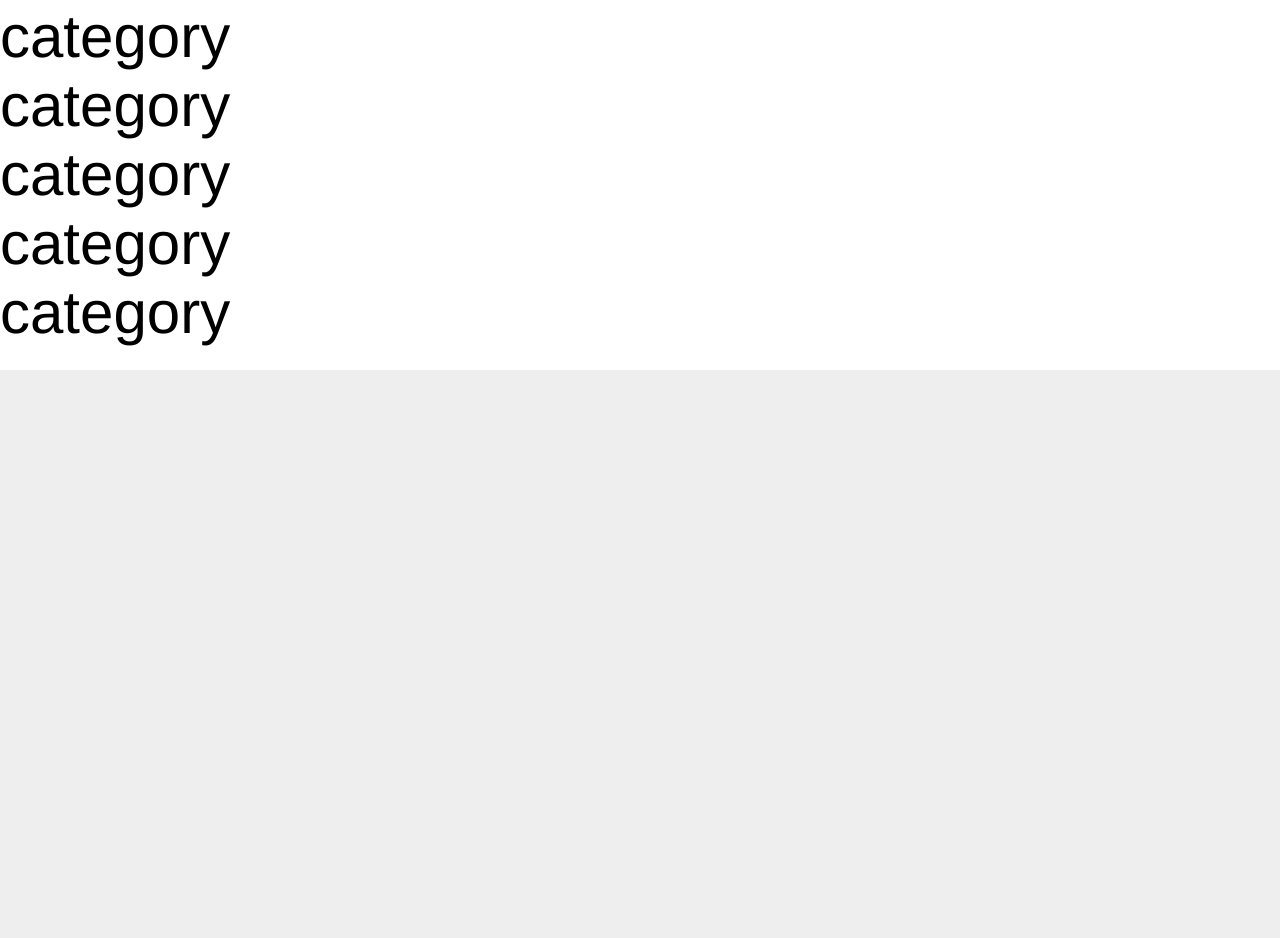
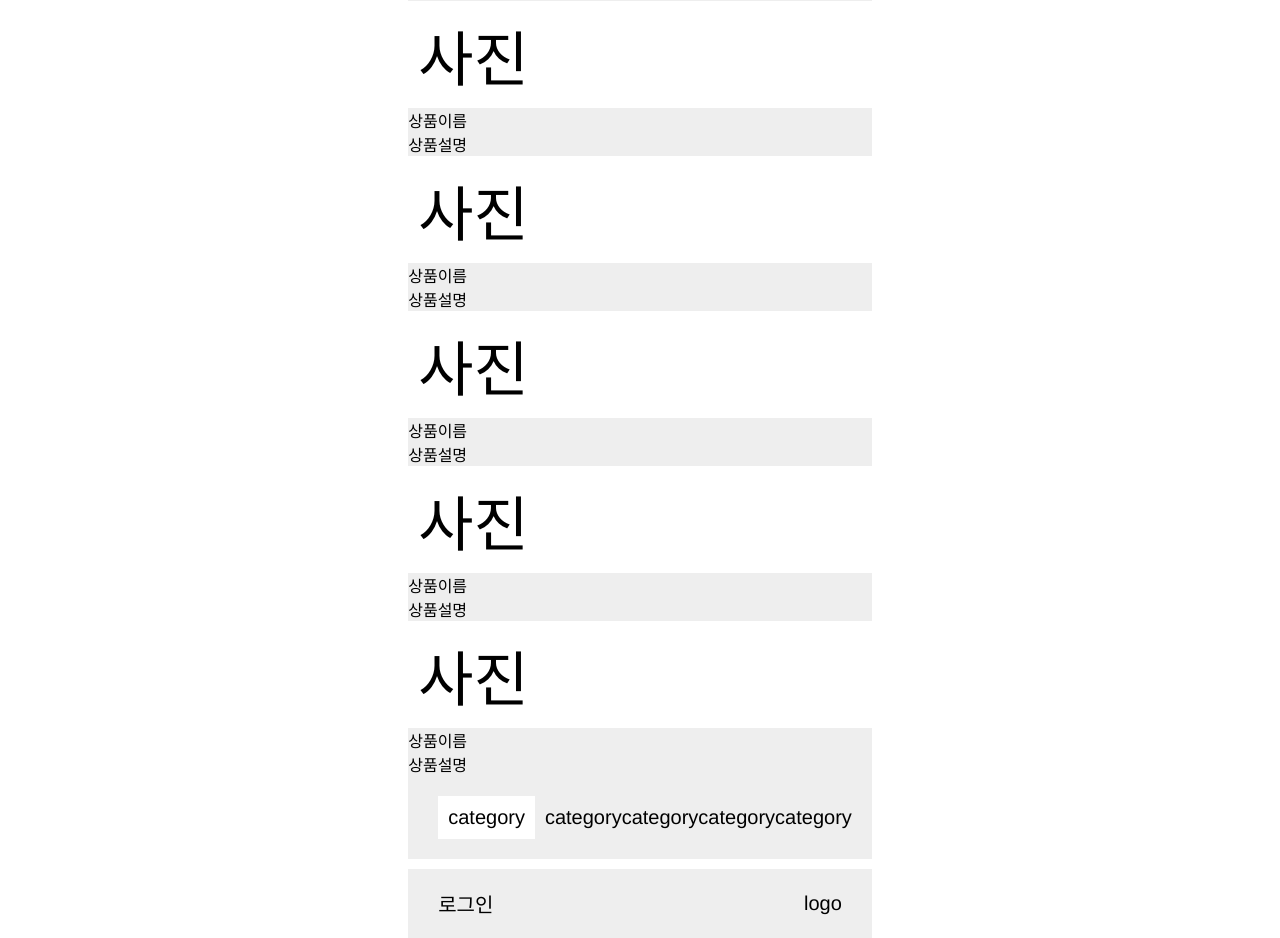
Before and after one commit to Lee-chansu/shoppingMall, a React (Create React App) app: page / in a window 1280 px wide. Shown: the part 154-1092 px from the top of the page. Built offline with nearby package versions, Linux system fonts and the light colour scheme.

Commit message:
productDetail.js 라우터

```diff
--- a/src/App.css
+++ b/src/App.css
@@ -1,38 +1,2 @@
-.App {
-  text-align: center;
-}
-
-.App-logo {
-  height: 40vmin;
-  pointer-events: none;
-}
-
-@media (prefers-reduced-motion: no-preference) {
-  .App-logo {
-    animation: App-logo-spin infinite 20s linear;
-  }
-}
-
-.App-header {
-  background-color: #282c34;
-  min-height: 100vh;
-  display: flex;
-  flex-direction: column;
-  align-items: center;
-  justify-content: center;
-  font-size: calc(10px + 2vmin);
-  color: white;
-}
-
-.App-link {
-  color: #61dafb;
-}
-
-@keyframes App-logo-spin {
-  from {
-    transform: rotate(0deg);
-  }
-  to {
-    transform: rotate(360deg);
-  }
-}
+*{margin: 0; padding: 0; box-sizing: border-box;}
+ul,li,ol{list-style: none;}
--- a/src/App.js
+++ b/src/App.js
@@ -7,12 +7,12 @@ import { Main } from "./main";
 
 function App() {
   return (
-    <section className="sec">
+    <>
       <Routes>
         <Route index path="" element={<Main></Main>}></Route>
         <Route path="productList" element={<ProductList />}></Route>
       </Routes>
-    </section>
+    </>
   );
 }
 
--- a/src/components/nav.js
+++ b/src/components/nav.js
@@ -8,25 +8,25 @@ export const Nav = () => {
         <div className="div-wrapper">
           <div className="text-wrapper logo">logo</div>
         </div>
-        <div className="user">
-          <div className="text-wrapper-2">로그인</div>
+        <div className="div-wrapper">
+          <div className="text-wrapper">로그인</div>
         </div>
       </div>
       <div className="category">
         <div className="div-wrapper">
-          <div className="text-wrapper-3">category</div>
+          <div className="text-wrapper">category</div>
         </div>
-        <div className="category-2">
-          <div className="text-wrapper-3">category</div>
+        <div className="div-wrapper">
+          <div className="text-wrapper">category</div>
         </div>
-        <div className="category-3">
-          <div className="text-wrapper-3">category</div>
+        <div className="div-wrapper">
+          <div className="text-wrapper">category</div>
         </div>
-        <div className="category-4">
-          <div className="text-wrapper-3">category</div>
+        <div className="div-wrapper">
+          <div className="text-wrapper">category</div>
         </div>
-        <div className="category-5">
-          <div className="text-wrapper-3">category</div>
+        <div className="div-wrapper">
+          <div className="text-wrapper">category</div>
         </div>
       </div>
     </>
--- a/src/css/nav.css
+++ b/src/css/nav.css
@@ -1,12 +1,11 @@
-.nav {
-  background-color: #eeeeee;
+.div-wrapper {
+  padding: 10px;
+  background-color: #ffffff;
+  text-align: center;
 }
 
-.user {
-  background-color: #ffffff;
-}
-
-.nav .text-wrapper {
+.text-wrapper {
+  padding: 10px;
   color: #000000;
   font-family: "Inter-Regular", Helvetica;
   font-size: 60px;
@@ -15,48 +14,24 @@
   line-height: normal;
 }
 
-.div-wrapper {
-  background-color: #ffffff;
-}
-
-.nav .text-wrapper-2 {
-  color: #000000;
-  font-family: "Inter-Regular", Helvetica;
-  font-size: 60px;
-  font-weight: 400;
-  letter-spacing: 0;
-  line-height: normal;
+.nav {
+  padding: 20px 30px;
+  background-color: #eeeeee;
+  display: flex;
+  justify-content: space-between;
+  align-items: center;
+  margin: 10px 0;
 }
 
 .category {
+  padding: 20px 20px;
   background-color: #eeeeee;
+  display: flex;
+  justify-content: space-between;
+  align-items: center;
+  text-align: center;
 }
 
-.category .div-wrapper{
-  display: flex;
+.category .div-wrapper {
+  margin: 0 10px;
 }
-
-.category .text-wrapper-3 {
-  color: #000000;
-  font-family: "Inter-Regular", Helvetica;
-  font-size: 60px;
-  font-weight: 400;
-  letter-spacing: 0;
-  line-height: normal;
-}
-
-.category .category-2 {
-  background-color: #ffffff;
-}
-
-.category .category-3 {
-  background-color: #ffffff;
-}
-
-.category .category-4 {
-  background-color: #ffffff;
-}
-
-.category .category-5 {
-  background-color: #ffffff;
-}
--- a/src/index.js
+++ b/src/index.js
@@ -4,6 +4,7 @@ import "./index.css";
 import App from "./App";
 import reportWebVitals from "./reportWebVitals";
 import { BrowserRouter } from "react-router-dom";
+import { Nav } from "./components/nav";
 
 const root = ReactDOM.createRoot(document.getElementById("root"));
 root.render(
--- a/src/main.css
+++ b/src/main.css
@@ -1,5 +1,5 @@
 .main-notlogin {
-    background-color: #ffffff;
+    background-color: hsl(0, 0%, 100%);
     display: flex;
     flex-direction: row;
     justify-content: center;
@@ -8,48 +8,21 @@
 
   .main-notlogin .div {
     background-color: #ffffff;
-    height: 2592px;
-    overflow: hidden;
-    position: relative;
-    width: 1956px;
   }
 
   .main-notlogin .visual {
     background-color: #eeeeee;
-    height: 824px;
-    left: 0;
-    position: absolute;
-    top: 524px;
-    width: 1956px;
   }
 
-
-
   .main-notlogin .wrap {
-    height: 1212px;
-    left: 66px;
-    overflow: hidden;
-    position: absolute;
-    top: 1433px;
-    width: 1823px;
   }
 
   .main-notlogin .product {
     background-color: #eeeeee;
-    height: 447px;
-    left: 1207px;
-    position: absolute;
-    top: 0;
-    width: 580px;
   }
 
   .main-notlogin .image {
     background-color: #ffffff;
-    height: 252px;
-    left: 40px;
-    position: absolute;
-    top: 21px;
-    width: 500px;
   }
 
   .main-notlogin .text-wrapper-4 {
@@ -57,32 +30,18 @@
     font-family: "Inter-Regular", Helvetica;
     font-size: 20px;
     font-weight: 400;
-    left: 145px;
     letter-spacing: 0;
     line-height: normal;
-    position: absolute;
     text-align: center;
-    top: 113px;
     white-space: nowrap;
-    width: 209px;
   }
 
   .main-notlogin .info-box {
     background-color: #ffffff;
-    height: 131px;
-    left: 40px;
-    position: absolute;
-    top: 295px;
-    width: 500px;
   }
 
   .main-notlogin .product-name {
     background-color: #eeeeee;
-    height: 44px;
-    left: 23px;
-    position: absolute;
-    top: 14px;
-    width: 454px;
   }
 
   .main-notlogin .text-wrapper-5 {
@@ -90,22 +49,13 @@
     font-family: "Inter-Regular", Helvetica;
     font-size: 20px;
     font-weight: 400;
-    left: 145px;
     letter-spacing: 0;
     line-height: normal;
-    position: absolute;
     text-align: center;
-    top: 7px;
-    width: 164px;
   }
 
   .main-notlogin .product-info {
     background-color: #eeeeee;
-    height: 39px;
-    left: 23px;
-    position: absolute;
-    top: 78px;
-    width: 454px;
   }
 
   .main-notlogin .text-wrapper-6 {
@@ -113,56 +63,27 @@
     font-family: "Inter-Regular", Helvetica;
     font-size: 20px;
     font-weight: 400;
-    left: 163px;
     letter-spacing: 0;
     line-height: normal;
-    position: absolute;
     text-align: center;
-    top: 7px;
-    width: 128px;
   }
 
   .main-notlogin .product-2 {
     background-color: #eeeeee;
-    height: 447px;
-    left: 596px;
-    position: absolute;
-    top: 0;
-    width: 580px;
   }
 
   .main-notlogin .product-3 {
     background-color: #eeeeee;
-    height: 447px;
-    left: -15px;
-    position: absolute;
-    top: 0;
-    width: 580px;
   }
 
   .main-notlogin .product-4 {
     background-color: #eeeeee;
-    height: 447px;
-    left: 1207px;
-    position: absolute;
-    top: 606px;
-    width: 580px;
   }
 
   .main-notlogin .product-5 {
     background-color: #eeeeee;
-    height: 447px;
-    left: 596px;
-    position: absolute;
-    top: 606px;
-    width: 580px;
   }
 
   .main-notlogin .product-6 {
     background-color: #eeeeee;
-    height: 447px;
-    left: -15px;
-    position: absolute;
-    top: 606px;
-    width: 580px;
   }
--- a/src/main.js
+++ b/src/main.js
@@ -7,86 +7,110 @@ export const Main = () => {
   return (
     <div className="main-notlogin">
     <div className="div">
-        <Nav></Nav>
-        <div className="visual" />
       <div className="wrap">
         <div className="product">
           <div className="image">
-              <div className="text-wrapper-4">사진</div>
+            <div className="text-wrapper">사진</div>
           </div>
           <div className="info-box">
             <div className="product-name">
-                <div className="text-wrapper-5">상품이름</div>
+              <div className="text-wrapper-2">상품이름</div>
             </div>
             <div className="product-info">
-                <div className="text-wrapper-6">상품설명</div>
+              <div className="text-wrapper-3">상품설명</div>
             </div>
           </div>
         </div>
         <div className="product-2">
           <div className="image">
-              <div className="text-wrapper-4">사진</div>
+            <div className="text-wrapper">사진</div>
           </div>
           <div className="info-box">
             <div className="product-name">
-                <div className="text-wrapper-5">상품이름</div>
+              <div className="text-wrapper-2">상품이름</div>
             </div>
             <div className="product-info">
-                <div className="text-wrapper-6">상품설명</div>
+              <div className="text-wrapper-3">상품설명</div>
             </div>
           </div>
         </div>
         <div className="product-3">
           <div className="image">
-              <div className="text-wrapper-4">사진</div>
+            <div className="text-wrapper">사진</div>
           </div>
           <div className="info-box">
             <div className="product-name">
-                <div className="text-wrapper-5">상품이름</div>
+              <div className="text-wrapper-2">상품이름</div>
             </div>
             <div className="product-info">
-                <div className="text-wrapper-6">상품설명</div>
+              <div className="text-wrapper-3">상품설명</div>
             </div>
           </div>
         </div>
         <div className="product-4">
           <div className="image">
-              <div className="text-wrapper-4">사진</div>
+            <div className="text-wrapper">사진</div>
           </div>
           <div className="info-box">
             <div className="product-name">
-                <div className="text-wrapper-5">상품이름</div>
+              <div className="text-wrapper-2">상품이름</div>
             </div>
             <div className="product-info">
-                <div className="text-wrapper-6">상품설명</div>
+              <div className="text-wrapper-3">상품설명</div>
             </div>
           </div>
         </div>
         <div className="product-5">
           <div className="image">
-              <div className="text-wrapper-4">사진</div>
+            <div className="text-wrapper">사진</div>
           </div>
           <div className="info-box">
             <div className="product-name">
-                <div className="text-wrapper-5">상품이름</div>
+              <div className="text-wrapper-2">상품이름</div>
             </div>
             <div className="product-info">
-                <div className="text-wrapper-6">상품설명</div>
+              <div className="text-wrapper-3">상품설명</div>
             </div>
           </div>
         </div>
         <div className="product-6">
           <div className="image">
-              <div className="text-wrapper-4">사진</div>
+            <div className="text-wrapper">사진</div>
           </div>
           <div className="info-box">
             <div className="product-name">
-                <div className="text-wrapper-5">상품이름</div>
+              <div className="text-wrapper-2">상품이름</div>
             </div>
             <div className="product-info">
-                <div className="text-wrapper-6">상품설명</div>
+              <div className="text-wrapper-3">상품설명</div>
             </div>
           </div>
+        </div>
+      </div>
+      <div className="visual" />
+      <div className="category">
+        <div className="div-wrapper">
+          <div className="text-wrapper-4">category</div>
+        </div>
+        <div className="category-2">
+          <div className="text-wrapper-4">category</div>
+        </div>
+        <div className="category-3">
+          <div className="text-wrapper-4">category</div>
+        </div>
+        <div className="category-4">
+          <div className="text-wrapper-4">category</div>
+        </div>
+        <div className="category-5">
+          <div className="text-wrapper-4">category</div>
+        </div>
+      </div>
+      <div className="nav">
+        <div className="user">
+          <div className="text-wrapper-5">로그인</div>
+        </div>
+        <div className="logo">
+          <div className="text-wrapper-6">logo</div>
         </div>
       </div>
     </div>
--- a/src/routes/productList.js
+++ b/src/routes/productList.js
@@ -4,27 +4,9 @@ import { Nav } from "../components/nav";
 
 export const ProductList = () => {
   return (
-    <div className="product-list">
+    <div className="main-notlogin">
     <div className="div">
-        <Nav></Nav>
-        <div className="detail">
-          <div className="div-wrapper-2">
-            <div className="text-wrapper-4">detail</div>
-          </div>
-          <div className="div-wrapper-3">
-            <div className="text-wrapper-5">detail</div>
-          </div>
-          <div className="div-wrapper-4">
-            <div className="text-wrapper-5">detail</div>
-          </div>
-          <div className="div-wrapper-5">
-            <div className="text-wrapper-5">detail</div>
-          </div>
-          <div className="div-wrapper-6">
-            <div className="text-wrapper-5">detail</div>
-          </div>
-        </div>
-        <div className="product-wrap">
+      <div className="wrap">
         <div className="product">
           <div className="image">
             <div className="text-wrapper">사진</div>
@@ -52,10 +34,10 @@ export const ProductList = () => {
           </div>
         </div>
         <div className="product-3">
-            <div className="div-wrapper">
+          <div className="image">
             <div className="text-wrapper">사진</div>
           </div>
-            <div className="info-box-2">
+          <div className="info-box">
             <div className="product-name">
               <div className="text-wrapper-2">상품이름</div>
             </div>
@@ -103,31 +85,31 @@ export const ProductList = () => {
             </div>
           </div>
         </div>
-          <div className="product-7">
+      </div>
+      <div className="visual" />
+      <div className="category">
         <div className="div-wrapper">
-              <div className="text-wrapper">사진</div>
+          <div className="text-wrapper-4">category</div>
         </div>
-            <div className="info-box-2">
-              <div className="product-name">
-                <div className="text-wrapper-2">상품이름</div>
+        <div className="category-2">
+          <div className="text-wrapper-4">category</div>
         </div>
-              <div className="product-info">
-                <div className="text-wrapper-3">상품설명</div>
+        <div className="category-3">
+          <div className="text-wrapper-4">category</div>
+        </div>
+        <div className="category-4">
+          <div className="text-wrapper-4">category</div>
+        </div>
+        <div className="category-5">
+          <div className="text-wrapper-4">category</div>
         </div>
       </div>
+      <div className="nav">
+        <div className="user">
+          <div className="text-wrapper-5">로그인</div>
         </div>
-          <div className="product-8">
-            <div className="image-2">
-              <div className="text-wrapper">사진</div>
-            </div>
-            <div className="info-box-3">
-              <div className="product-name">
-                <div className="text-wrapper-2">상품이름</div>
-              </div>
-              <div className="product-info">
-                <div className="text-wrapper-3">상품설명</div>
-              </div>
-            </div>
+        <div className="logo">
+          <div className="text-wrapper-6">logo</div>
         </div>
       </div>
     </div>
```
Also changed, not shown: src/css/productList.css (+207 -0 lines), src/routes/productDetail.js (added, +66 -0 lines). Lines whose indentation alone changed are shown as unchanged.
